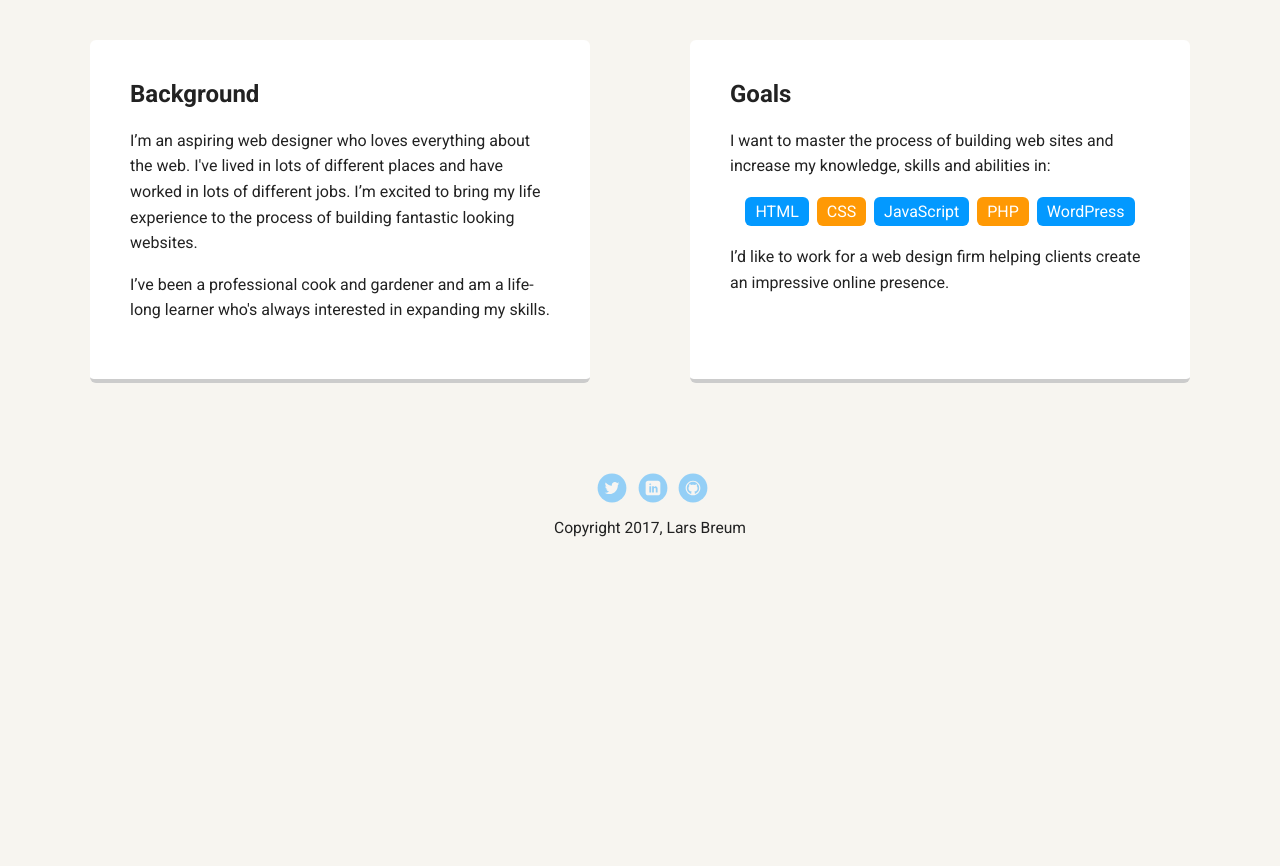
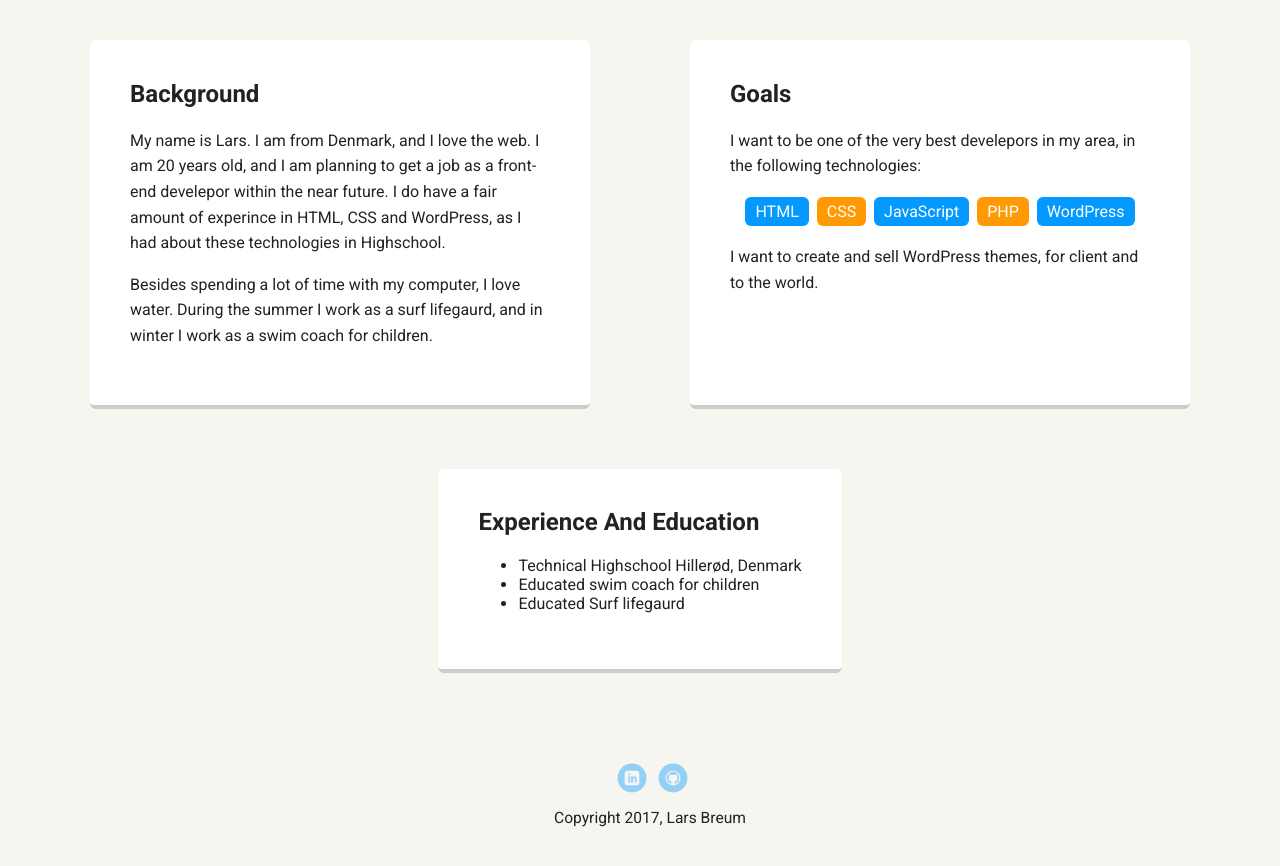
Before and after one commit to LarsBreum/Techdegree-project-1, a plain HTML site: page index.html in a window 1280 px wide. Shown: the part 480-1346 px from the top of the page. Before the commit the page ends 1112 px from the top, so only its background shows below. Drawn offline with Linux system fonts and the light colour scheme; a web font is replaced by a local one.

Commit message:
changed text on index
changed text on index

```diff
--- a/index.html
+++ b/index.html
@@ -2,7 +2,7 @@
 <html lang="en">
 <head>
   <meta charset="utf-8">
-  <title>Jane Smith's Profile</title>
+  <title>Lars Breum | Personal Profile</title>
   <meta name="viewport" content="width=device-width, initial-scale=1.0">
   <link rel="stylesheet" href="styles.css">
   <link href="https://fonts.googleapis.com/css?family=Muli%7CRoboto:400,300,500,700,900" rel="stylesheet"></head>
@@ -25,13 +25,13 @@
     <main class="flex">
       <div class="card">
         <h2>Background</h2>
-        <p>I’m an aspiring web designer who loves everything about the web. I've lived in lots of different places and have worked in lots of different jobs. I’m excited to bring my life experience to the process of building fantastic looking websites.</p>
-        <p>I’ve been a professional cook and gardener and am a life-long learner who's always interested in expanding my skills.</p>
+        <p>My name is Lars. I am from Denmark, and I love the web. I am 20 years old, and I am planning to get a job as a front-end develepor within the near future. I do have a fair amount of experince in HTML, CSS and WordPress, as I had about these technologies in Highschool.</p>
+        <p>Besides spending a lot of time with my computer, I love water. During the summer I work as a surf lifegaurd, and in winter I work as a swim coach for children.</p>
       </div>
 
       <div class="card">
         <h2>Goals</h2>
-        <p>I want to master the process of building web sites and increase my knowledge, skills and abilities in:</p>
+        <p>I want to be one of the very best develepors in my area, in the following technologies:</p>
         <ul class="skills">
           <li>HTML</li>
           <li>CSS</li>
@@ -39,13 +39,22 @@
           <li>PHP</li>
           <li>WordPress</li>
         </ul>
-        <p>I’d like to work for a web design firm helping clients create an impressive online presence.</p>
+        <p>I want to create and sell WordPress themes, for client and to the world.</p>
+      </div>
+       <div class="card">
+        <h2>Experience And Education</h2>
+        <ul>
+          <li>Technical Highschool Hillerød, Denmark</li>
+          <li>Educated swim coach for children</li>
+          <li>Educated Surf lifegaurd</li>
+        </ul>
+        <p></p>
+      </div>
       </div>
 
     </main>
     <footer>
       <ul>
-        <li><a href="#" class="social twitter">Twitter</a></li>
         <li><a href="#" class="social linkedin">LinkedIn</a></li>
         <li><a href="#" class="social github">Github</a></li>
       </ul>
--- a/styles.css
+++ b/styles.css
@@ -57,7 +57,7 @@ a:hover {
 
 header {
   text-align: center;
-  background: url('images/portland.jpg') no-repeat top center ;
+  background: url('images/background.jpg') no-repeat center ;
   background-size: cover;
   overflow: hidden;
   padding-top: 60px;
@@ -177,6 +177,7 @@ a.social:hover {
       -ms-flex-pack: distribute;
       justify-content: space-around;
       margin: 0 auto;
+      flex-wrap: wrap;
   }
 
   header {
```
